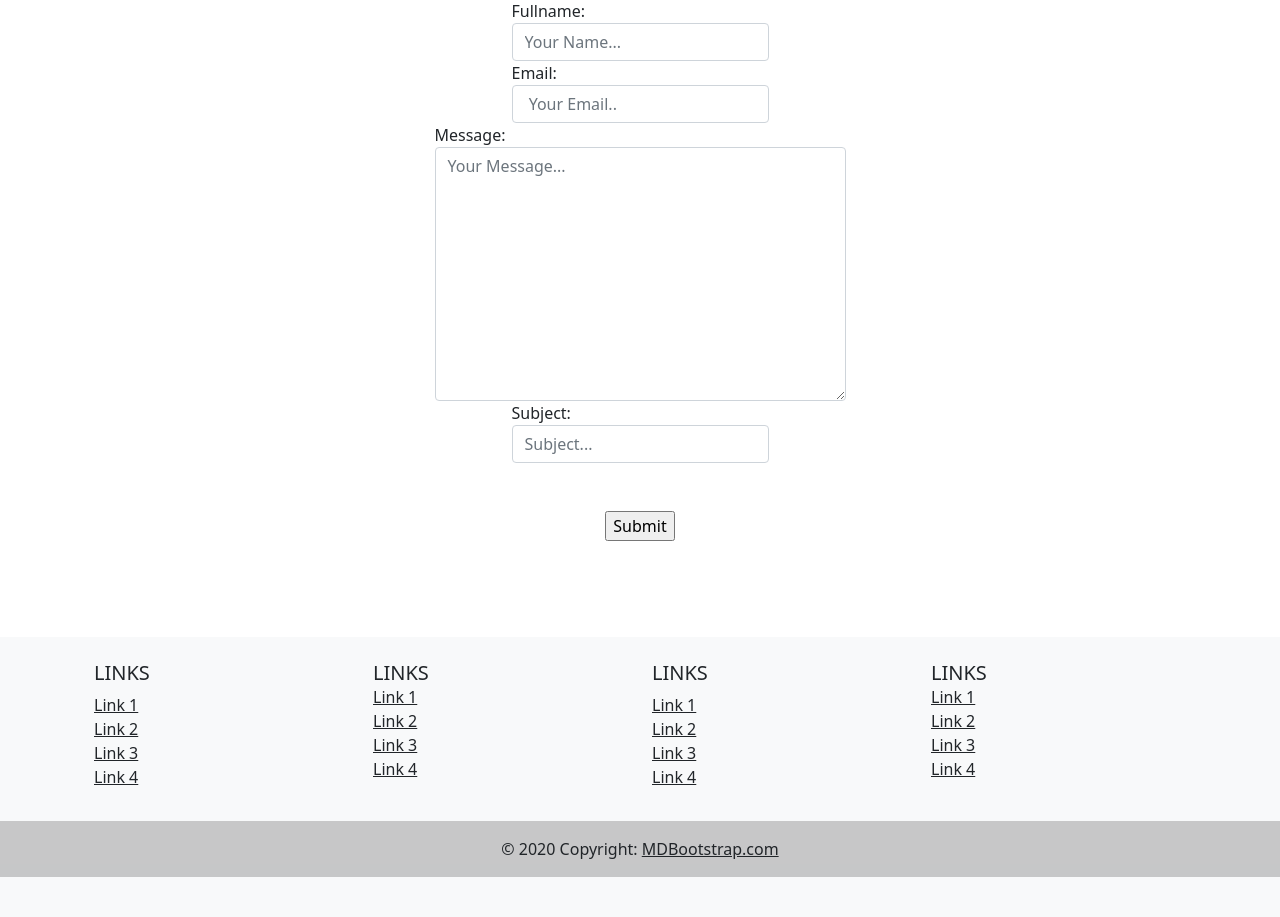
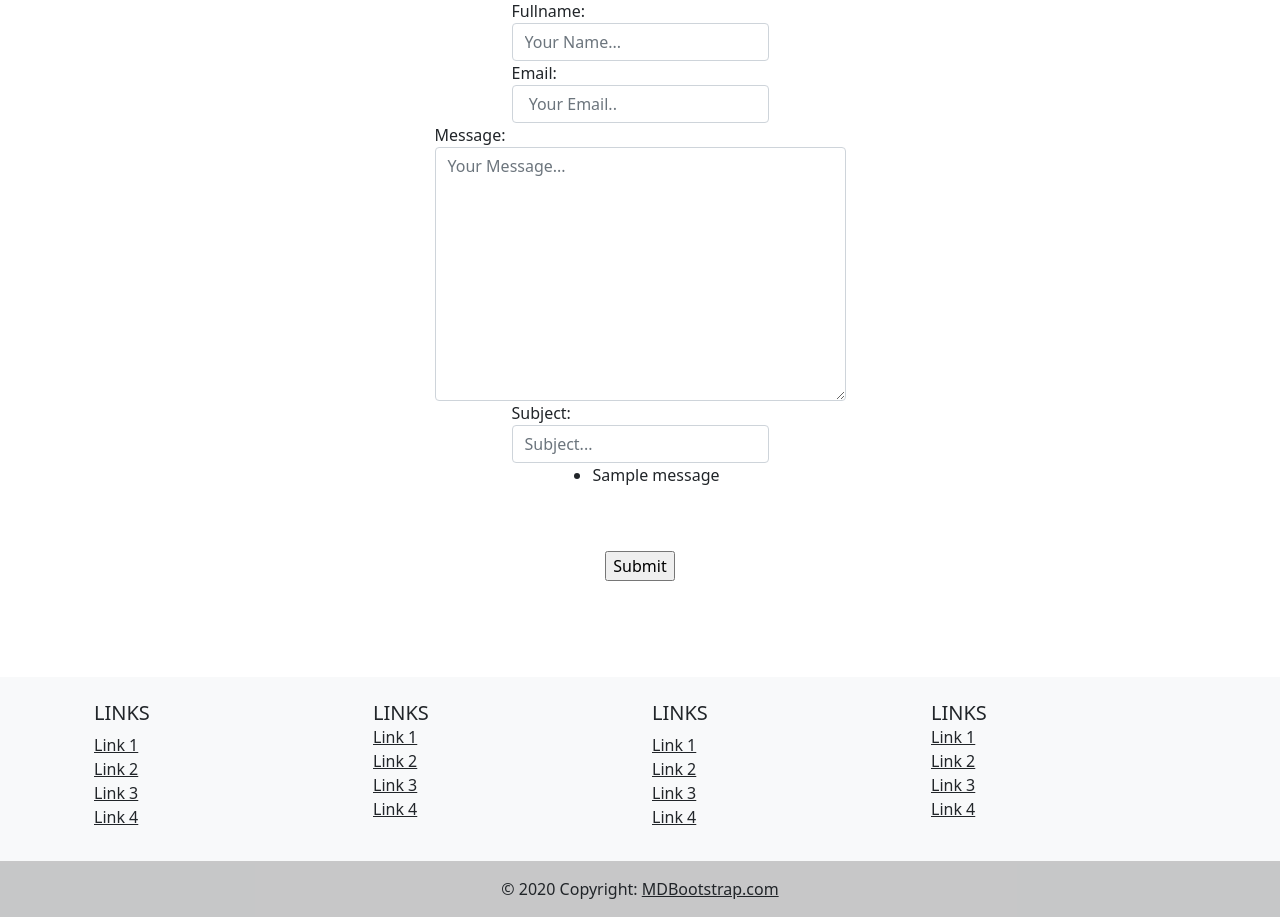
Before and after one commit to yusifiz/PragmatechPythonProject, a Django app: page /contact/ in a window 1280 px wide. Shown: the part 153-1070 px from the top of the page. Before the commit the page ends 1030 px from the top, so only its background shows below. Run offline with Django 3.2, Linux system fonts and the light colour scheme; one stand-in notice (Sample message) is shown.

Commit message:
django form flash messages

```diff
--- a/Works/DjangoBasic/contact/views.py
+++ b/Works/DjangoBasic/contact/views.py
@@ -2,7 +2,7 @@ from django import forms
 from django.shortcuts import redirect, render
 from . forms import ContactForm
 from contact.utils.validators import ValidationError
-
+from django.contrib import messages
 
 
 def contact(request):
@@ -11,6 +11,9 @@ def contact(request):
         form = ContactForm(data=request.POST)
         if form.is_valid():
             form.save()
-            return redirect('/')
+            messages.add_message(request, messages.INFO, 'Successfuly registration!')
+            return redirect('/contact')
+        else:
+            messages.add_message(request, messages.INFO, 'Your mail is not valid!')
 
     return render(request, 'contact.html', {'form': form})
--- a/Works/DjangoBasic/templates/contact.html
+++ b/Works/DjangoBasic/templates/contact.html
@@ -13,7 +13,13 @@
                 {{ field}}
             </div>
         {% endfor %}
-
+        {% if messages %}
+        <ul class="messages">
+            {% for message in messages %}
+            <li {% if message.tags %} class="{{ message.tags }}"{% endif %}>{{ message }}</li>
+            {% endfor %}
+        </ul>
+        {% endif %}
         <input class="m-5" type="submit" value="Submit">
     </form>
 {% endblock %}
```
Also changed, not shown: Works/DjangoBasic/db.sqlite3.
